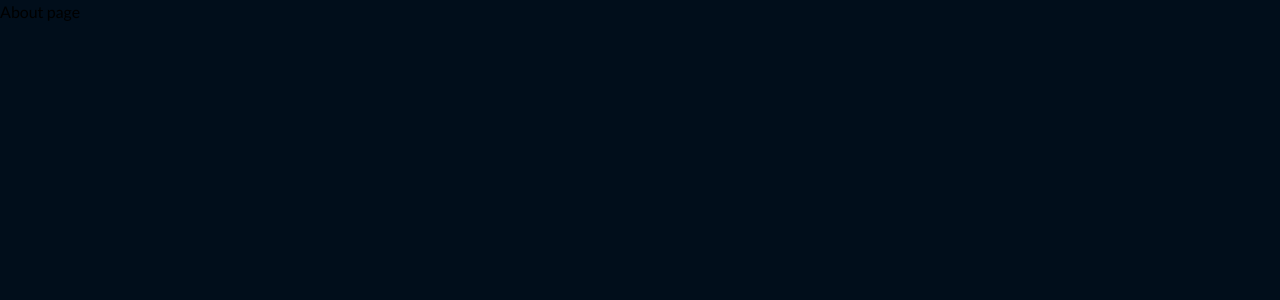
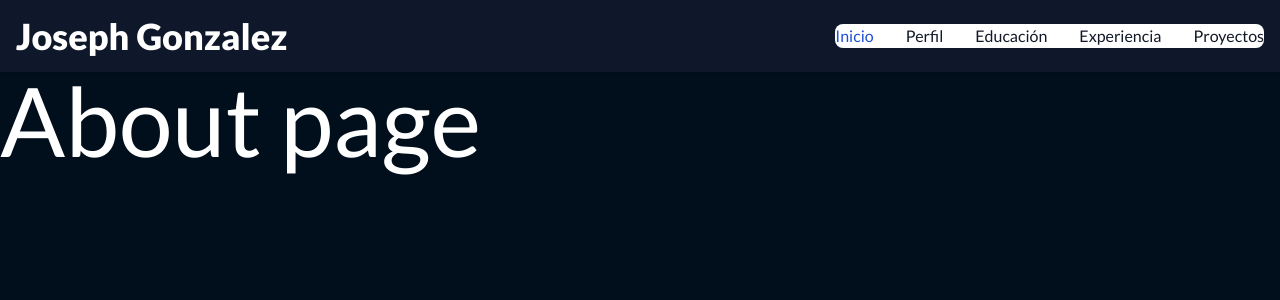
Before and after one commit to Josephglz/portfolio_nextjs, a Next.js app: page /about in a window 1280 px wide. Shown: the top 300 px of the page. Built offline with nearby package versions, Linux system fonts and the light colour scheme.

Commit message:
feat: add About page and navigation component with responsive design

```diff
--- /dev/null
+++ b/app/(content)/about/page.tsx
@@ -0,0 +1,8 @@
+export default function AboutPage() {
+    return (
+        <div className="text-white">
+            <h2 className="text-8xl">About page</h2>
+            <br /><br /><br /><br /><br /><br /><br /><br /><br /><br /><br /><br /><br /><br /><br /><br /><br /><br /><br /><br /><br /><br /><br /><br /><br /><br /><br /><br /><br /><br /><br /><br /><br /><br /><br /><br /><br /><br /><br /><br /><br /><br /><br /><br /><br /><br /><br /><br /><br /><br />
+        </div>
+    );
+}
--- a/app/about/page.tsx
+++ /dev/null
@@ -1,7 +0,0 @@
-export default function AboutPage() {
-    return (
-        <div>
-            <h2>About page</h2>
-        </div>
-    );
-}
--- /dev/null
+++ b/app/components/navigation/navigation.tsx
@@ -0,0 +1,51 @@
+"use client";
+
+import { useState } from "react";
+import { getIcon } from "../Icon";
+import { FontAwesomeIcon } from "@fortawesome/react-fontawesome";
+import { usePathname } from "next/navigation";
+import Link from "next/link";
+
+export const Navigation = () => {
+    const [isMenuOpen, setIsMenuOpen] = useState(false);
+    const menuIcon = getIcon("bars");
+    const isHome = usePathname() === "/";
+
+    return (
+        <nav className={`${isHome ? 'md:hidden' : ''} sticky bg-transparent md:bg-slate-900 md:shadow w-full z-20 top-0`}>
+            <div className="max-w-screen-xl flex flex-wrap items-center justify-between mx-auto p-4">
+                <Link href="/" className={`${isHome ? 'hidden' : ''} flex items-center space-x-3 rtl:space-x-reverse`}>
+                    <h1 className="md:inline-block self-center whitespace-nowrap font-black text-4xl text-white">Joseph Gonzalez</h1>
+                </Link>
+                <div className="flex ">
+                    <button
+                        onClick={() => setIsMenuOpen(!isMenuOpen)}
+                        type="button"
+                        className="inline-flex items-center p-2 w-10 h-10 justify-center text-sm text-gray-500 rounded-lg md:hidden hover:bg-slate-700 focus:outline-none focus:ring-2 focus:ring-inset focus:ring-white">
+                        <span className="sr-only">Open main menu</span>
+                        { menuIcon && <FontAwesomeIcon icon={menuIcon} className="text-xl"/> }
+                    </button>
+                </div>
+                <div className={`${ isMenuOpen ? 'block transition duration-300 ease-in-out' : 'hidden' } absolute top-12 left-0 w-full px-4 md:px-0 md:block md:relative md:top-auto md:left-auto md:w-auto`}>
+                    <ul className="flex flex-col p-4 md:p-0 mt-4 font-medium border border-gray-100 rounded-lg bg-gray-50 md:space-x-8 rtl:space-x-reverse md:flex-row md:mt-0 md:border-0 md:bg-white">
+                        <li>
+                            <Link href="/" className="block py-2 px-3 text-white bg-blue-700 rounded md:bg-transparent md:text-blue-700 md:p-0">Inicio</Link>
+                        </li>
+                        <li>
+                            <Link href="/about" className="block py-2 px-3 text-gray-900 rounded hover:bg-gray-100 md:hover:bg-transparent md:hover:text-blue-700 md:p-0">Perfil</Link>
+                        </li>
+                        <li>
+                            <Link href="/education" className="block py-2 px-3 text-gray-900 rounded hover:bg-gray-100 md:hover:bg-transparent md:hover:text-blue-700 md:p-0">Educación</Link>
+                        </li>
+                        <li>
+                            <Link href="/experience" className="block py-2 px-3 text-gray-900 rounded hover:bg-gray-100 md:hover:bg-transparent md:hover:text-blue-700 md:p-0">Experiencia</Link>
+                        </li>
+                        <li>
+                            <Link href="/projects" className="block py-2 px-3 text-gray-900 rounded hover:bg-gray-100 md:hover:bg-transparent md:hover:text-blue-700 md:p-0">Proyectos</Link>
+                        </li>
+                    </ul>
+                </div>
+            </div>
+        </nav>
+    );
+};
--- a/app/layout.tsx
+++ b/app/layout.tsx
@@ -1,3 +1,4 @@
+import { Navigation } from "./components/navigation/navigation";
 import "./globals.css";
 import type { Metadata } from "next";
 
@@ -82,10 +83,11 @@ export default function RootLayout({
 }>) {
   return (
     <html lang="es">
-      <body
-        className={`antialiased bg-background font-Lato`}
-      >
-        {children}
+      <body className="antialiased bg-background font-Lato text-white flex flex-col">
+        <Navigation />
+        <main className="w-full">
+          {children}
+        </main>
       </body>
     </html>
   );
--- a/app/page.tsx
+++ b/app/page.tsx
@@ -9,7 +9,7 @@ export default function HomePage() {
   const xIcon = getIcon("x-twitter");
 
   return (
-    <div className="w-full h-screen flex flex-col items-center justify-center md:items-start md:px-28 space-y-6 select-none">
+    <div className="w-full absolute h-full flex flex-col items-center justify-center md:items-start md:px-28 space-y-6 select-none">
       <div>
         <h1 className="font-extrabold md:text-5xl text-4xl text-white">Joseph Gonzalez</h1>
         <h2 className="text-slate-500 md:text-xl text-lg text-center md:text-left">Fullstack developer</h2>
```
Also changed, not shown: app/(content)/education/page.tsx (renamed from app/education/page.tsx), app/(content)/experience/page.tsx (renamed from app/experience/page.tsx), app/(content)/projects/page.tsx (renamed from app/projects/page.tsx).
